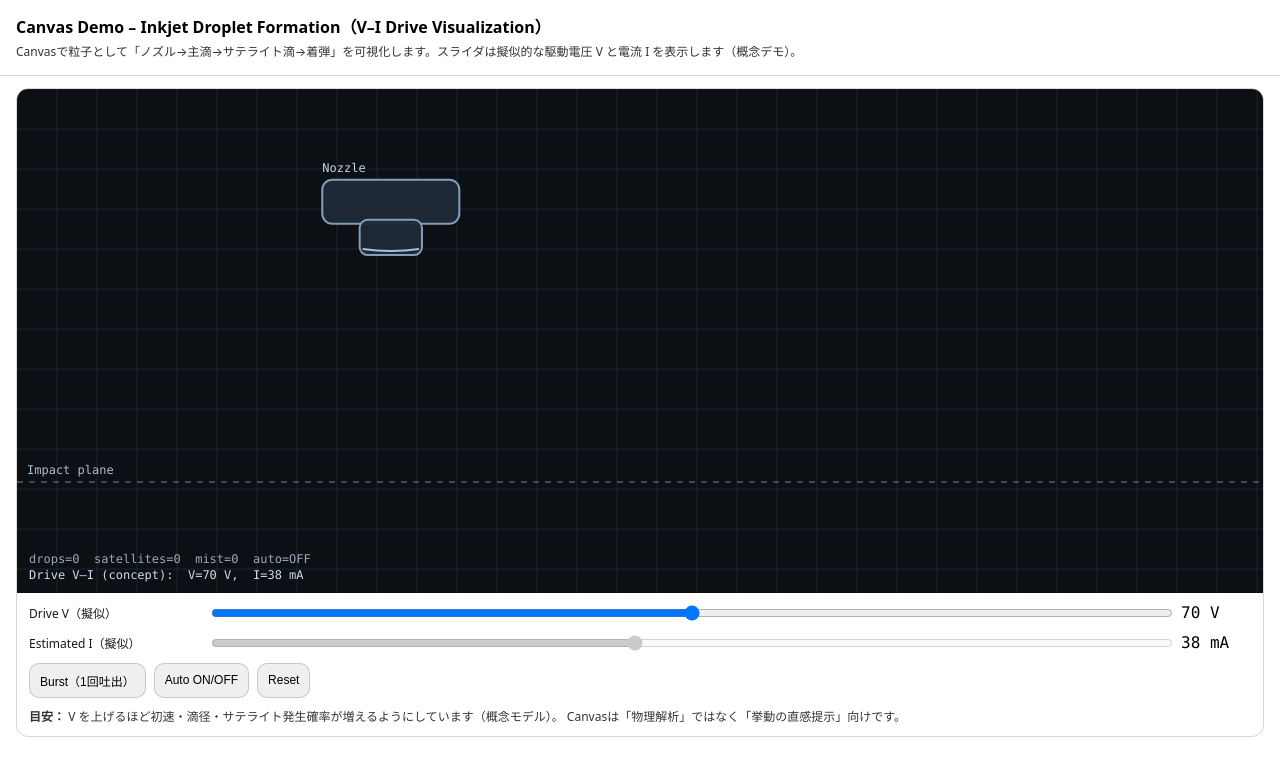
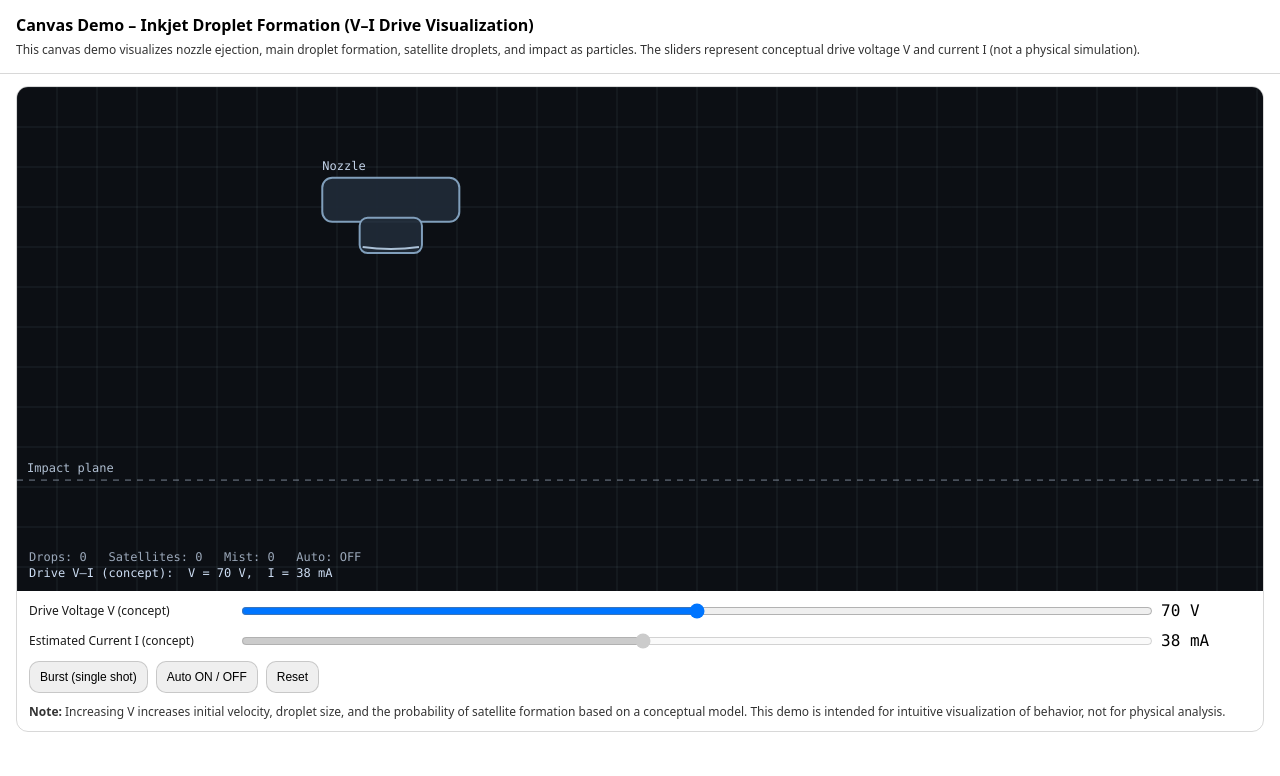
Before and after one commit to Samizo-AITL/aitl-animation-demos, a Jekyll site: the page demo/canvas/inkjet-canvas.html, which Jekyll copies as it is, in a window 1280 px wide. Shown: the top 776 px of the page. Built offline with Jekyll 4.4.1, drawn with Linux system fonts in a browser that asks for light colours.

Commit message:
Update inkjet-canvas.html

```diff
--- a/demo/canvas/inkjet-canvas.html
+++ b/demo/canvas/inkjet-canvas.html
@@ -1,9 +1,9 @@
 <!doctype html>
-<html lang="ja">
+<html lang="en">
 <head>
   <meta charset="utf-8" />
   <meta name="viewport" content="width=device-width,initial-scale=1" />
-  <title>Canvas Demo – Inkjet Droplet (V–I Drive)</title>
+  <title>Canvas Demo – Inkjet Droplet Formation (V–I Drive Visualization)</title>
   <style>
     :root { color-scheme: light dark; }
     body { margin: 0; font-family: system-ui, -apple-system, Segoe UI, Roboto, sans-serif; }
@@ -14,7 +14,7 @@
     .panel { border: 1px solid rgba(127,127,127,.3); border-radius: 12px; overflow: hidden; }
     canvas { display: block; width: 100%; height: 56vh; background: rgba(127,127,127,.08); }
     .controls { padding: 10px 12px; display: grid; gap: 10px; }
-    .row { display: grid; grid-template-columns: 170px 1fr 70px; align-items: center; gap: 10px; }
+    .row { display: grid; grid-template-columns: 200px 1fr 90px; align-items: center; gap: 10px; }
     label { font-size: 12px; opacity: .9; }
     input[type="range"] { width: 100%; }
     .btns { display: flex; gap: 8px; flex-wrap: wrap; }
@@ -33,36 +33,39 @@
 </head>
 <body>
   <header>
-    <h1>Canvas Demo – Inkjet Droplet Formation（V–I Drive Visualization）</h1>
+    <h1>Canvas Demo – Inkjet Droplet Formation (V–I Drive Visualization)</h1>
     <p class="sub">
-      Canvasで粒子として「ノズル→主滴→サテライト滴→着弾」を可視化します。スライダは擬似的な駆動電圧 V と電流 I を表示します（概念デモ）。
+      This canvas demo visualizes nozzle ejection, main droplet formation, satellite droplets, and impact as particles.
+      The sliders represent conceptual drive voltage V and current I (not a physical simulation).
     </p>
   </header>
 
   <div class="wrap">
     <div class="panel">
       <canvas id="cv" aria-label="Inkjet canvas demo"></canvas>
+
       <div class="controls">
         <div class="row">
-          <label for="driveV">Drive V（擬似）</label>
+          <label for="driveV">Drive Voltage V (concept)</label>
           <input id="driveV" type="range" min="20" max="120" value="70" />
           <div class="mono"><span id="driveVVal">70</span> V</div>
         </div>
+
         <div class="row">
-          <label>Estimated I（擬似）</label>
+          <label>Estimated Current I (concept)</label>
           <input id="driveI" type="range" min="5" max="80" value="28" disabled />
           <div class="mono"><span id="driveIVal">28</span> mA</div>
         </div>
 
         <div class="btns">
-          <button id="btnBurst">Burst（1回吐出）</button>
-          <button id="btnAuto">Auto ON/OFF</button>
+          <button id="btnBurst">Burst (single shot)</button>
+          <button id="btnAuto">Auto ON / OFF</button>
           <button id="btnReset">Reset</button>
         </div>
 
         <div class="note">
-          <b>目安：</b> V を上げるほど初速・滴径・サテライト発生確率が増えるようにしています（概念モデル）。
-          Canvasは「物理解析」ではなく「挙動の直感提示」向けです。
+          <b>Note:</b> Increasing V increases initial velocity, droplet size, and the probability of satellite formation
+          based on a conceptual model. This demo is intended for intuitive visualization of behavior, not for physical analysis.
         </div>
       </div>
     </div>
@@ -79,7 +82,8 @@
     const rect = canvas.getBoundingClientRect();
     canvas.width  = Math.floor(rect.width * dpr);
     canvas.height = Math.floor(rect.height * dpr);
-    ctx.setTransform(dpr, 0, 0, dpr, 0, 0); // draw in CSS pixels
+    // draw in CSS pixels
+    ctx.setTransform(dpr, 0, 0, dpr, 0, 0);
   }
   window.addEventListener("resize", fitCanvas, { passive: true });
 
@@ -95,7 +99,7 @@
   // Conceptual mapping: V -> I (not physically accurate; just a demo knob)
   function updateVI() {
     const V = Number(driveV.value);
-    // a gentle nonlinear mapping to make I responsive but bounded
+    // gentle nonlinear mapping to make I responsive but bounded
     const I = Math.round(5 + 0.55 * (V - 20) + 8 * Math.sin((V - 20) * Math.PI / 200));
     driveI.value = String(Math.max(5, Math.min(80, I)));
     driveVVal.textContent = String(V);
@@ -216,13 +219,13 @@
   function drawNozzle(nz) {
     const { cx, top, throatW, throatH, chamberW, chamberH } = nz;
 
-    // chamber
     ctx.save();
     ctx.globalAlpha = 0.95;
     ctx.fillStyle = "#1f2a36";
     ctx.strokeStyle = "#86a6c3";
     ctx.lineWidth = 2;
 
+    // chamber
     const chX = cx - chamberW / 2;
     const chY = top;
     roundRect(chX, chY, chamberW, chamberH, 10);
@@ -281,11 +284,13 @@
     ctx.globalAlpha = 0.95;
     ctx.fillStyle = "#d7e8ff";
     ctx.font = "12px ui-monospace, SFMono-Regular, Menlo, Consolas, monospace";
-    ctx.fillText(`Drive V–I (concept):  V=${V} V,  I=${I} mA`, 12, h - 14);
+    ctx.fillText(`Drive V–I (concept):  V = ${V} V,  I = ${I} mA`, 12, h - 14);
 
     ctx.globalAlpha = 0.7;
-    ctx.fillText(`drops=${droplets.length}  satellites=${sats.length}  mist=${mist.length}  auto=${auto ? "ON" : "OFF"}`,
-                 12, h - 30);
+    ctx.fillText(
+      `Drops: ${droplets.length}   Satellites: ${sats.length}   Mist: ${mist.length}   Auto: ${auto ? "ON" : "OFF"}`,
+      12, h - 30
+    );
     ctx.restore();
   }
 
@@ -328,6 +333,7 @@
     // update droplets
     for (const d of droplets) {
       d.t += dt;
+
       // drag
       d.vx *= (1 - world.air);
       d.vy *= (1 - world.air);
@@ -364,6 +370,7 @@
       // impact
       if (d.y + d.r >= floorY) {
         d.alive = false;
+
         // splash particles
         const splashN = 10 + Math.round(d.r * 2);
         for (let i = 0; i < splashN; i++) {
@@ -478,7 +485,7 @@
     requestAnimationFrame(step);
   }
 
-  // Fit canvas only when size changed to avoid cost
+  // Fit canvas only when size changed
   let lastW = 0, lastH = 0;
   function fitCanvasIfNeeded() {
     const r = canvas.getBoundingClientRect();
```
Also changed, not shown: other parts of demo/canvas/inkjet-canvas.html (+4 -6 lines).
